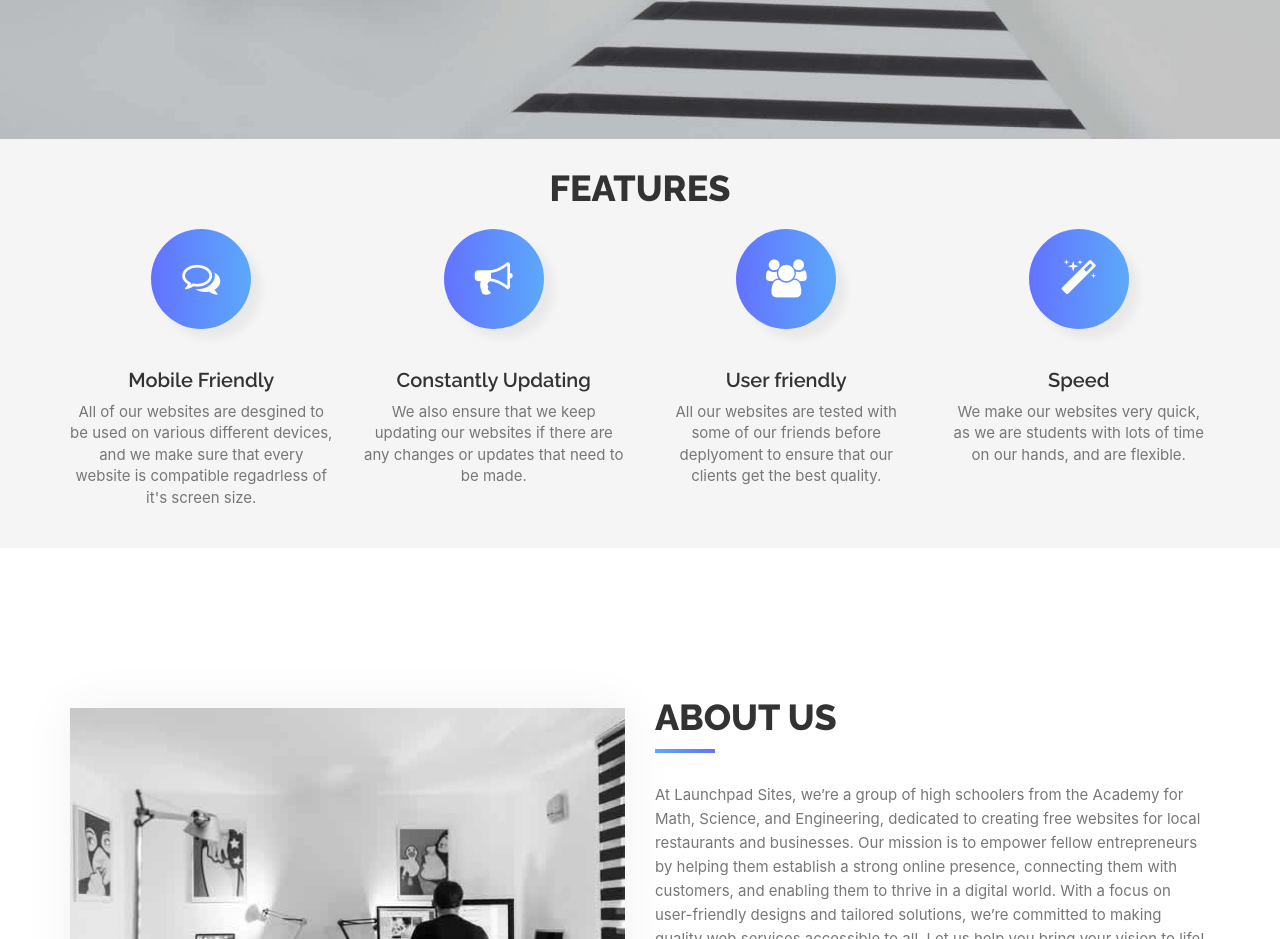
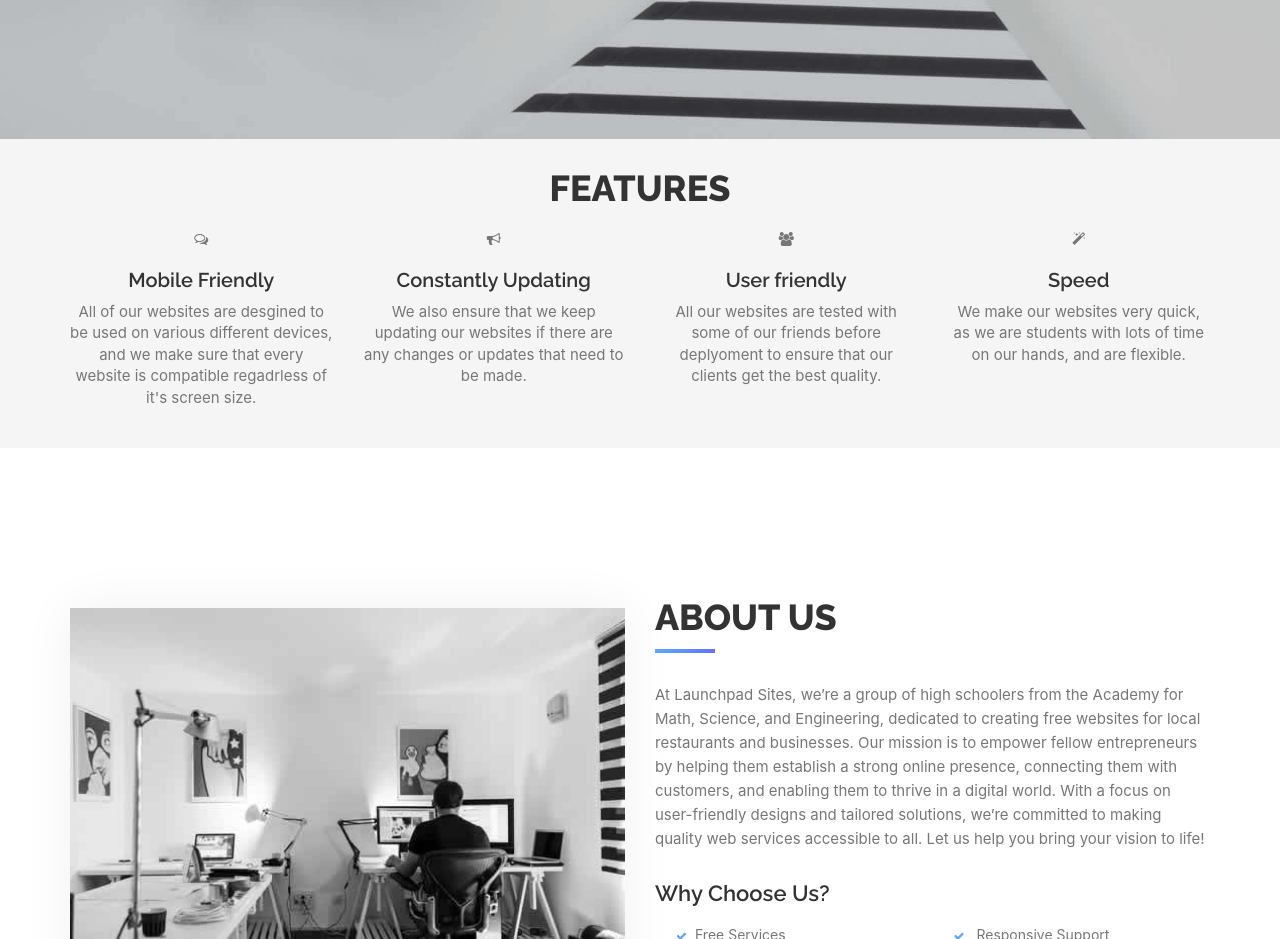
Before and after one commit to neilLawyer/SOMEONEHELPME, a React (Create React App) app: page / in a window 1280 px wide. Shown: the part 827-1766 px from the top of the page. Built offline with nearby package versions, Linux system fonts and the light colour scheme; what smooth-scroll would draw is missing.

Commit message:
I hate you

```diff
--- a/public/css/style.css
+++ b/public/css/style.css
@@ -172,6 +172,20 @@ hr {
 }
 
 /* Header Section */
+/* Hero Section Adjustments for Mobile */
+@media (max-width: 768px) {
+  .intro h1 {
+    font-size: 48px; /* Adjust the size of the heading */
+    margin-bottom: 10px; /* Reduce margin for better spacing */
+  }
+  .intro p {
+    font-size: 18px; /* Reduce paragraph font size for mobile */
+  }
+  header .intro-text {
+    padding-top: 200px;  /* Adjust padding for the intro section */
+    padding-bottom: 150px; /* Reduce padding for mobile */
+  }
+}
 .intro {
   display: table;
   width: 100%;
@@ -218,22 +232,25 @@ header .intro-text {
   text-align: center;
 }
 
-/* Features Section */
+/* Features Section - Flexbox Layout */
 #features {
-  background: #f6f6f6;
+  display: flex;
+  flex-wrap: wrap;
+  justify-content: space-around;
+  padding: 50px 0;
 }
 
-#features i.fa {
-  font-size: 38px;
-  margin-bottom: 20px;
-  transition: all 0.5s;
-  color: #fff;
-  width: 100px;
-  height: 100px;
-  padding: 30px 0;
-  border-radius: 50%;
-  background: linear-gradient(to right, #6372ff 0%, #5ca9fb 100%);
-  box-shadow: 10px 10px 10px rgba(0, 0, 0, 0.05);
+#features .feature {
+  flex: 1 1 45%; /* 45% width on larger screens */
+  margin: 15px;
+  text-align: center;
+}
+
+@media (max-width: 768px) {
+  #features .feature {
+    flex: 1 1 100%; /* On small screens, make each feature take up the whole width */
+    margin: 15px 0;
+  }
 }
 
 /* About Section */
```
